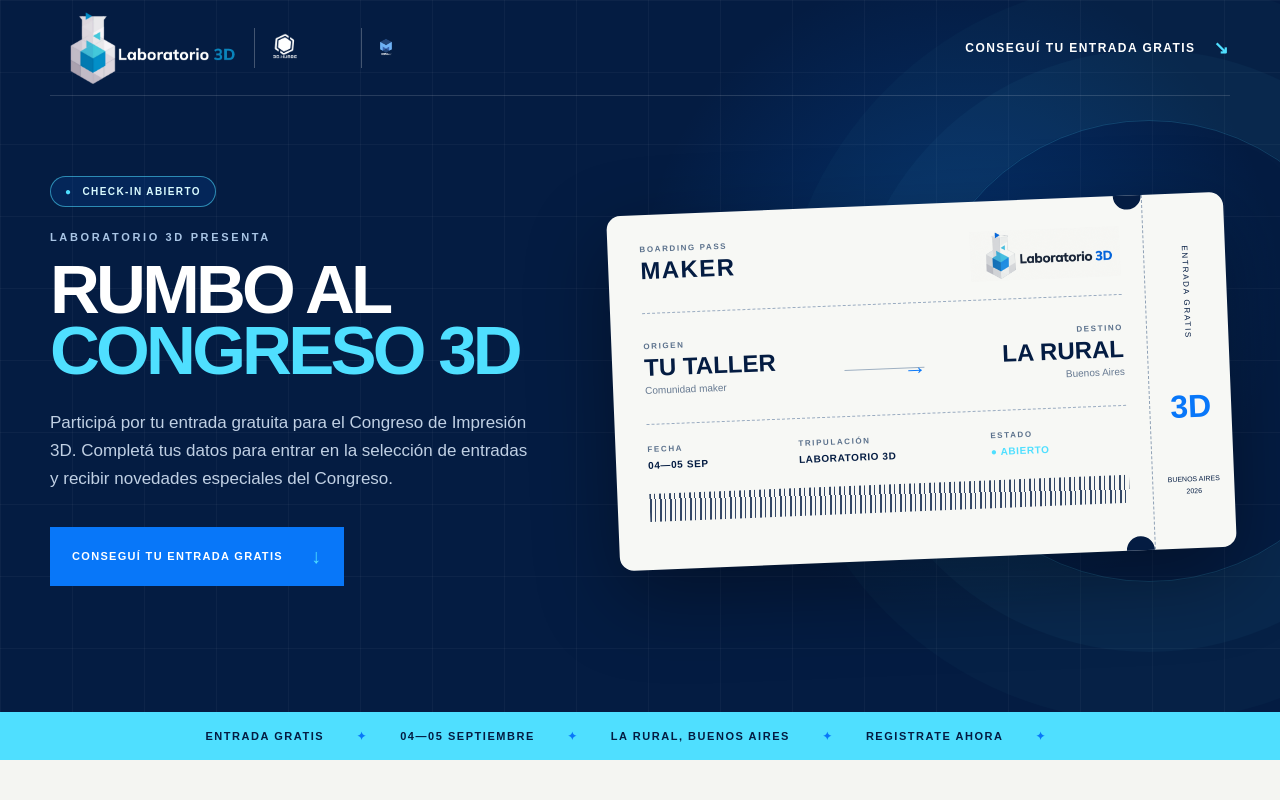
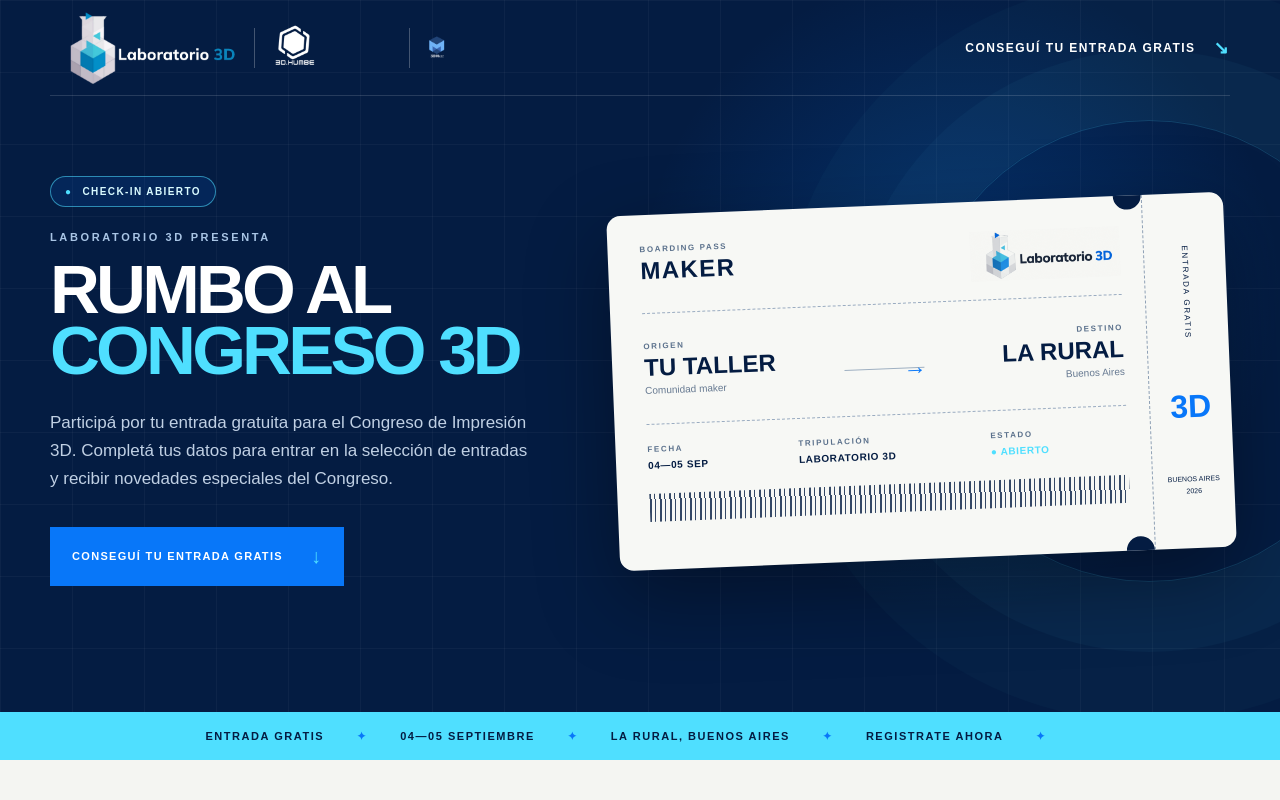
Before and after one commit to laboratoriod65-dev/LANDING-PRE-CONGRESO-3D, a plain HTML site: page index.html in a window 1280 px wide. Shown: the top 800 px of the page. Drawn offline with Linux system fonts and the light colour scheme.

Commit message:
Update styles.css

```diff
--- a/styles.css
+++ b/styles.css
@@ -13,8 +13,8 @@
 .logo-divider { width:1px; height:40px; background:rgba(255,255,255,.25); flex:0 0 auto; }
 .nav-main-logo { width:190px !important; flex:0 0 auto; }
 .partner-logo { display:block; object-fit:contain; flex:0 0 auto; }
-.humbe-logo { width:78px; height:64px; }
-.mazz-logo { width:58px; height:78px; }
+.humbe-logo { width:126px; height:104px; }
+.mazz-logo { width:74px; height:104px; }
 .brand { display:flex; align-items:center; gap:10px; font-size:10px; line-height:1.05; letter-spacing:.08em; font-weight:700; }
 .brand b { font-size:18px; letter-spacing:.18em; }
 .brand-mark { width:44px; height:44px; display:grid; place-items:center; border:2px solid var(--cyan); color:var(--cyan); border-radius:50% 50% 46% 54%; transform:rotate(-5deg); font-size:12px; letter-spacing:-.07em; font-weight:900; }
```
